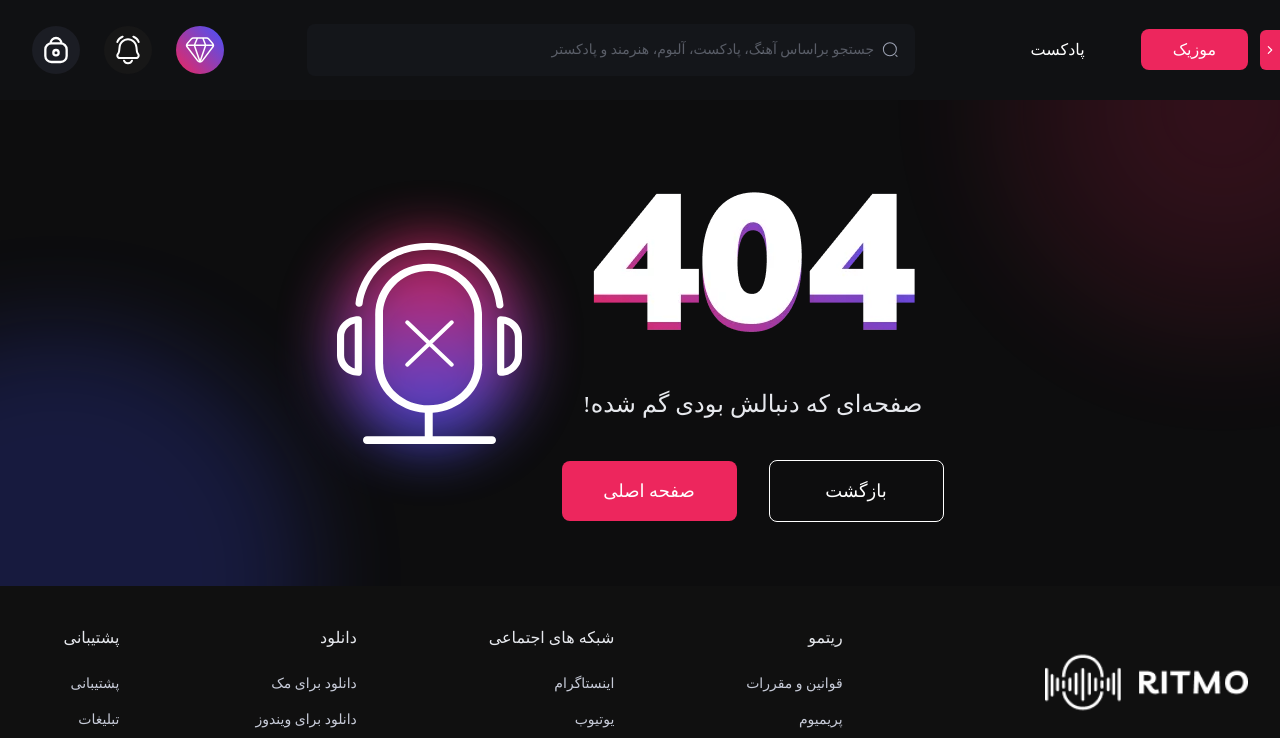
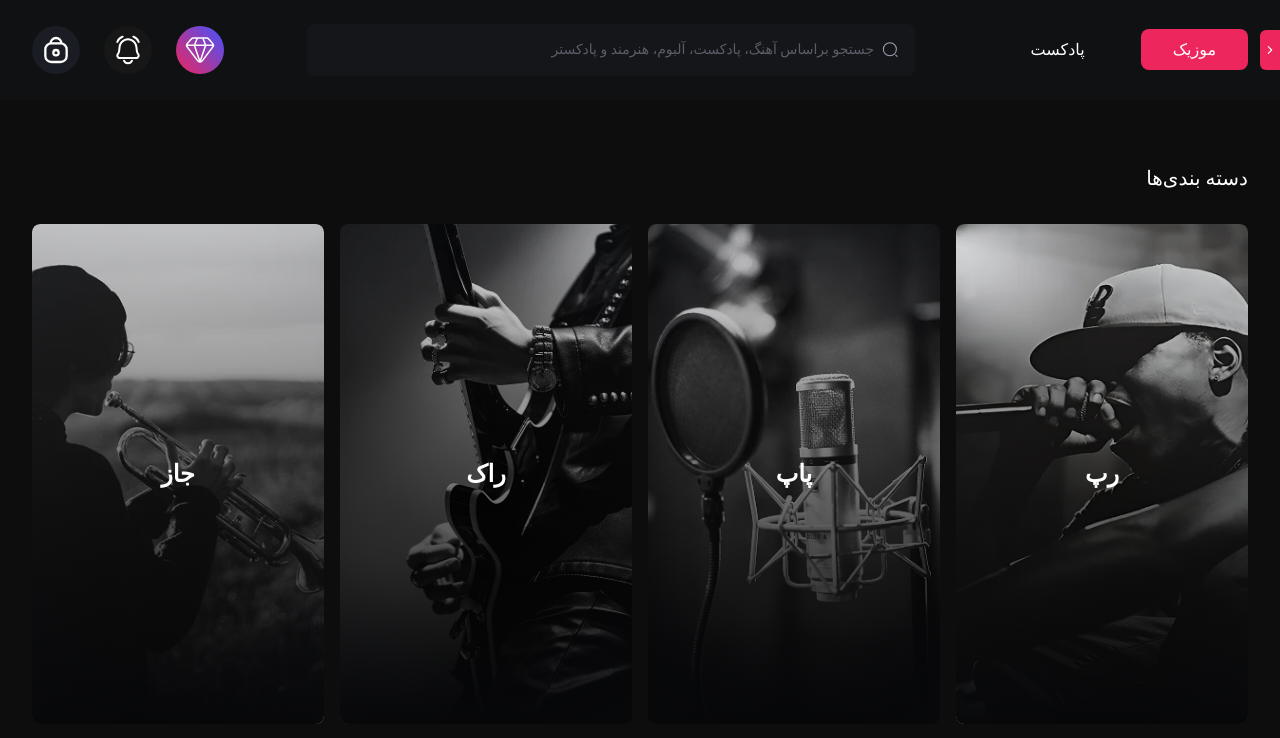
Before and after one commit to Amirmohamads1383/ritmo, a React (Vite) app: page /category in a window 1280 px wide. Shown: the top 738 px of the page. Built offline with nearby package versions, Linux system fonts and the light colour scheme; a web font is replaced by a local one.

Commit message:
Fix Category Page

```diff
--- a/src/index.css
+++ b/src/index.css
@@ -166,6 +166,10 @@
         -o-border-radius: 100%;
         -webkit-filter: blur(30px);
     }
+
+    #category-page img {
+        height: 500px !important;
+    }
 }
 
 @theme {
--- /dev/null
+++ b/src/page/Categories/Categories.jsx
@@ -0,0 +1,37 @@
+import React, { useEffect, useState } from "react";
+import CategoryBox from "../../components/Common/CategoryBox/CategoryBox";
+import TitleHeader from "../../components/Common/TitleHeader/TitleHeader";
+
+export default function Categories() {
+  const [categories, setCategories] = useState([]);
+  useEffect(() => {
+    const fetchData = async () => {
+      const response = await fetch("/data/category.json");
+      const data = await response.json();
+      setCategories(data);
+    };
+    fetchData();
+  }, []);
+
+  return (
+    <>
+      <section className="py-16">
+        <div className="container">
+          <div className="flex flex-col">
+            <TitleHeader title={"دسته بندی‌ها"} arrow={false} button={false} />
+            <div className="grid grid-cols-4 gap-4" id="category-page">
+              {categories.map((category) => (
+                <CategoryBox
+                  key={category.id}
+                  title={category.title}
+                  img={category.img}
+                  slug={category.title.en}
+                />
+              ))}
+            </div>
+          </div>
+        </div>
+      </section>
+    </>
+  );
+}
```
Also changed, not shown: src/routes.jsx (+7 -2 lines).
